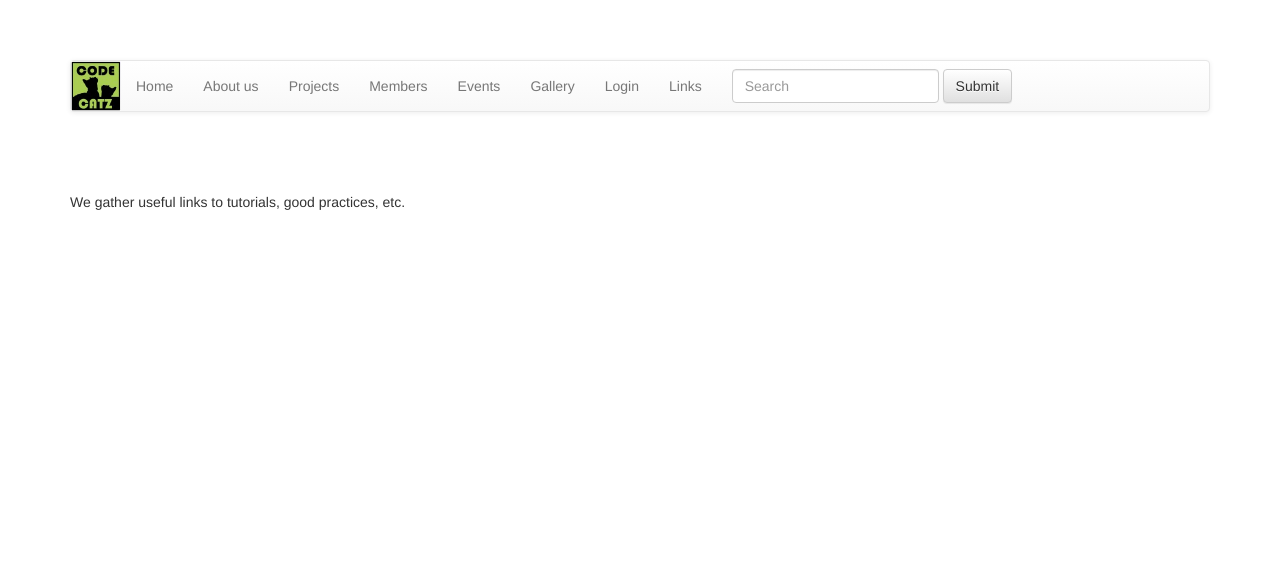
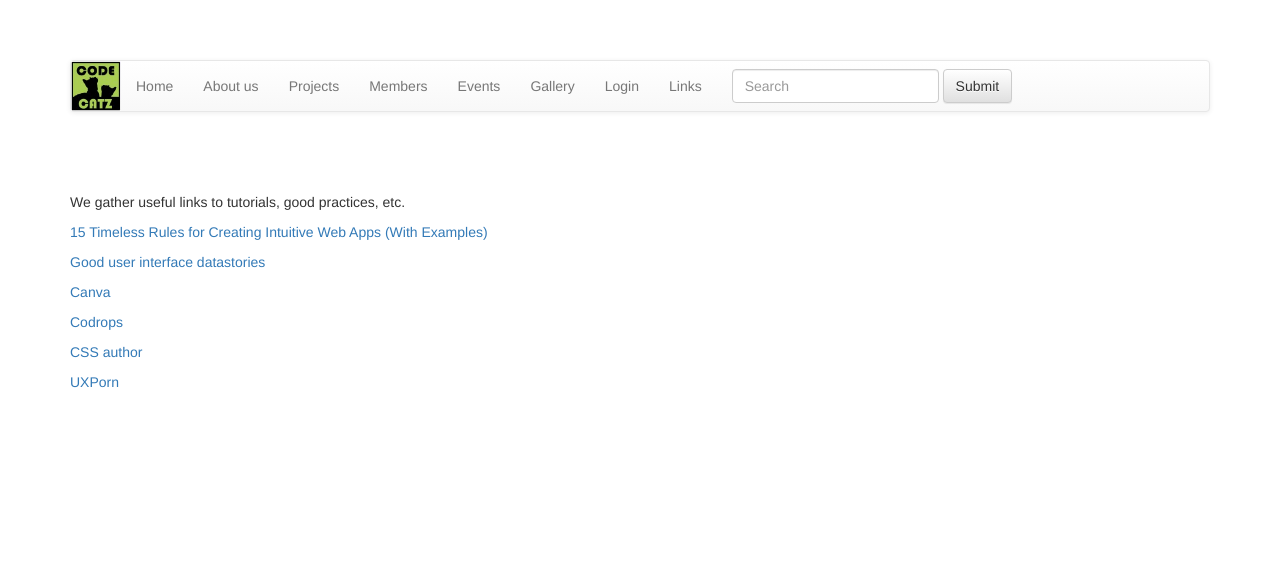
Before and after one commit to CodeCatz/TrackCat, a Django app: page /links/ in a window 1280 px wide. Shown: the top 587 px of the page. Run offline with Django 3.2, Linux system fonts and the light colour scheme; some libraries are stand-ins or nearby versions.

Commit message:
Dodani linki, ki jih je na FB postala Heidi

```diff
--- a/templates/pages/links.html
+++ b/templates/pages/links.html
@@ -8,6 +8,13 @@
 		<p>We gather useful links to tutorials, good practices, etc. </p>
 
 	</div>
-
+<div>
+    <p><a href="http://www.designforfounders.com/web-app-ux/">15 Timeless Rules for Creating Intuitive Web Apps (With Examples)</a></p>
+    <p><a href="goodui.org">Good user interface datastories</a></p>
+    <p><a href="http://designschool.canva.com/">Canva</a></p>
+    <p><a href="http://tympanus.net/codrops/">Codrops</a></p>
+    <p><a href="http://www.cssauthor.com/">CSS author</a></p>
+    <p><a href="http://uxporn.uxpin.com/">UXPorn</a></p>
+</div>
 
 {% endblock content%}
```
